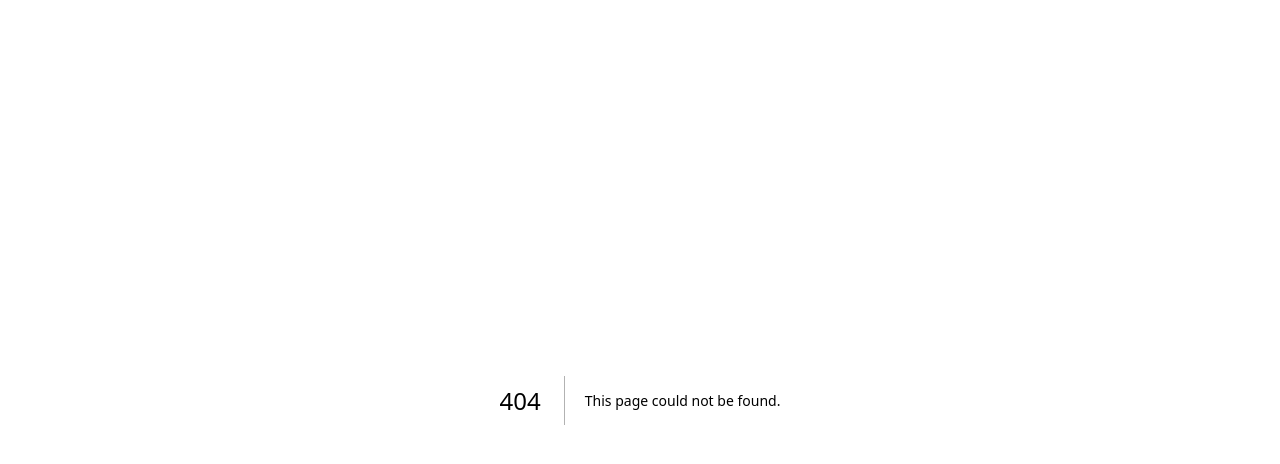
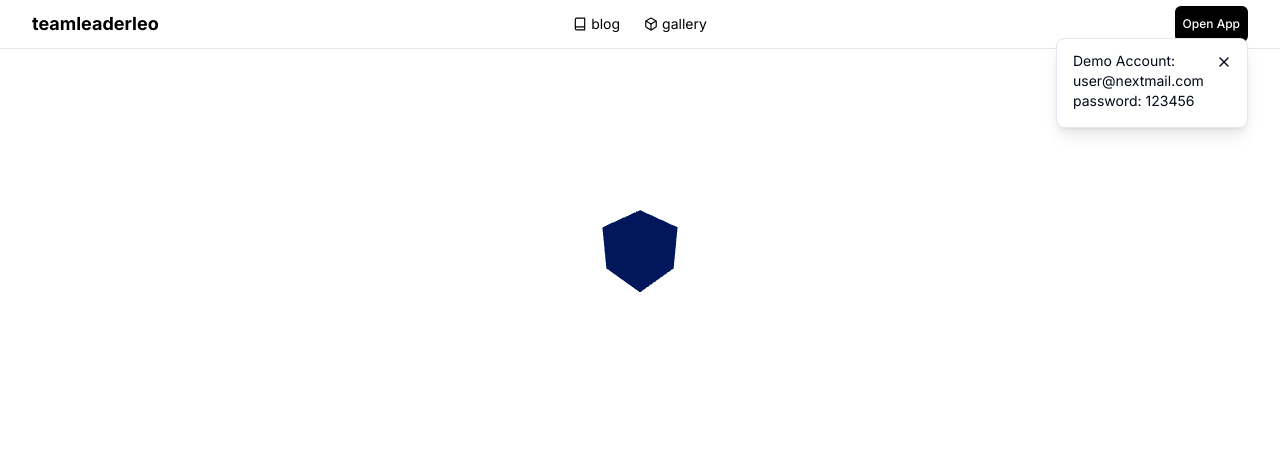
Before and after one commit to teamleaderleo/scrapbook, a Next.js app: page /gallery in a window 1280 px wide. Before the commit this address had no page. Shown: the top 464 px of the page. Built offline with nearby package versions, Linux system fonts and the light colour scheme; a web font is replaced by a local one.

Commit message:
give cube its own page

```diff
--- /dev/null
+++ b/app/gallery/page.tsx
@@ -0,0 +1,13 @@
+import Scene3D from '@/components/three-carousel/scene-3d';
+import SiteNav from '@/components/site-nav';
+
+export default function GalleryPage() {
+  return (
+    <div className="h-screen flex flex-col">
+      <SiteNav />
+      <div className="flex-1">
+        <Scene3D />
+      </div>
+    </div>
+  );
+}
--- a/auth.config.ts
+++ b/auth.config.ts
@@ -10,13 +10,15 @@ export const authConfig = {
       const isOnDashboard = nextUrl.pathname.startsWith('/dashboard');
       const isOnLandingPage = nextUrl.pathname === '/';
 
+      // TODO: deal with this situation
       // Blog is only public route for now
       const isPublicRoute = nextUrl.pathname.startsWith('/blog');
+      const isGalleryRoute = nextUrl.pathname.startsWith('/gallery');
 
       if (isOnDashboard) {
         if (isLoggedIn) return true;
         return false; // Redirect unauthenticated users to login page
-      } else if (isOnLandingPage || isPublicRoute) {
+      } else if (isOnLandingPage || isPublicRoute || isGalleryRoute) {
         return true; // Allow access to landing page and blog
       } else if (isLoggedIn) {
         return Response.redirect(new URL('/dashboard', nextUrl));
--- a/components/site-nav.tsx
+++ b/components/site-nav.tsx
@@ -2,7 +2,7 @@ import Link from 'next/link';
 import { Button } from "@/components/ui/button";
 import HardcodedStickyNote from '@/components/hardcoded-sticky-note';
 // import { HeaderConnectionStatus } from '@/components/connection-status';
-import { Book } from 'lucide-react';
+import { Book, Box } from 'lucide-react';
 
 export default function SiteNav() {
   return (
@@ -12,10 +12,14 @@ export default function SiteNav() {
           <div className="w-1/3">
             <Link href="/" className="text-lg font-bold">teamleaderleo</Link>
           </div>
-          <div className="w-1/3 flex justify-center">
+          <div className="w-1/3 flex justify-center gap-6">
             <Link href="/blog" className="text-sm hover:text-gray-600 flex items-center gap-1">
               <Book size={14} />
               <span>blog</span>
+            </Link>
+            <Link href="/gallery" className="text-sm hover:text-gray-600 flex items-center gap-1">
+              <Box size={14} />
+              <span>gallery</span>
             </Link>
           </div>
           <div className="w-1/3 flex justify-end items-center relative">
```
